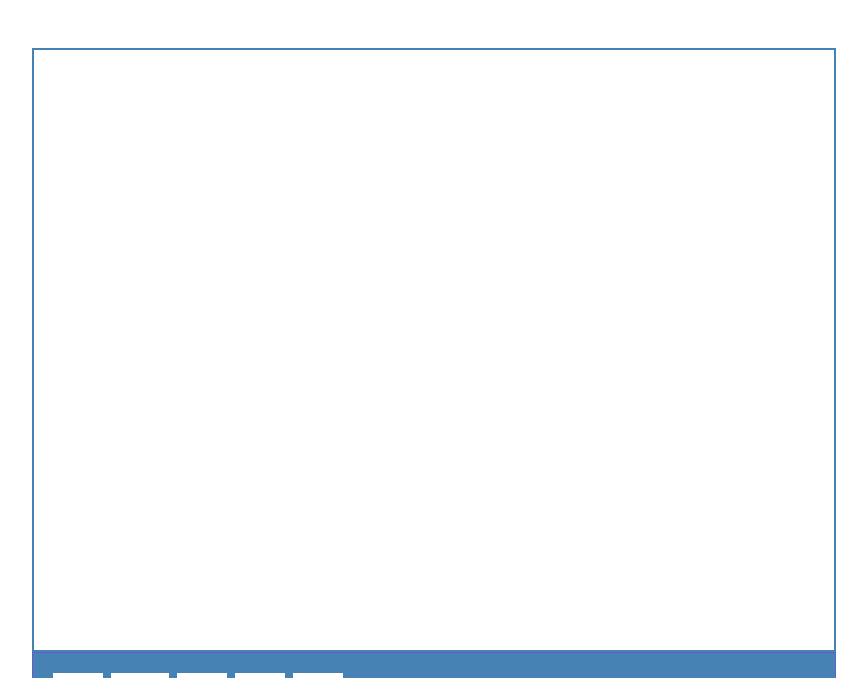
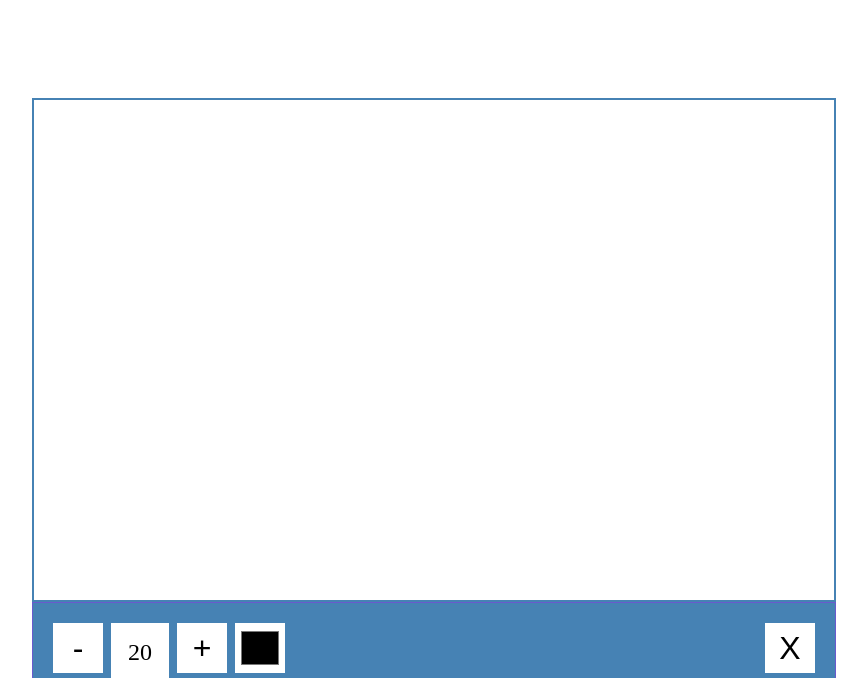
Before and after one commit to Iamdachi04/drawing-app, a plain HTML site: page index.html in a window 1280 px wide. Shown: the top 678 px of the page, without its empty margins (206-1073 px from the left). Drawn offline with Linux system fonts and the light colour scheme.

Commit message:
I created a styling for the amount for the pencil that is drawing currently.also I made the last child (remove) go to the last position of the page.

```diff
--- a/index.html
+++ b/index.html
@@ -7,7 +7,7 @@
     <link rel="stylesheet" href="style.css">
 </head>
 <body>
-    <canvas id="canvas" height="600px" width="800px">
+    <canvas id="canvas" height="500px" width="800px">
 
     </canvas>
     <div class="toolbox">
@@ -15,7 +15,7 @@
         <span id="size">20</span>
         <button id="increase">+</button>
         <input type="color"  id="color">
-        <button id="clear">clear</button>
+        <button id="clear">X</button>
     </div>
 </body>
 <script src="main.js"></script>
--- a/style.css
+++ b/style.css
@@ -32,4 +32,18 @@ canvas{
     width: 50px;
     margin: 0.25rem;
     padding: 0.25rem;
+    cursor: pointer;
 }
+
+.toolbox > *:last-child{
+    margin-left: auto;
+}
+
+.size{
+    font-size: 20px;
+}
+
+
+.toolbox >*:nth-child(2){
+    font-size: 24px;
+}
```
